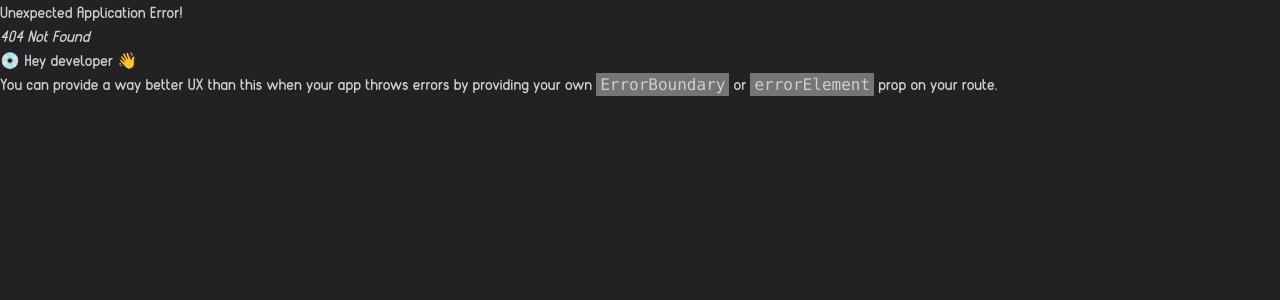
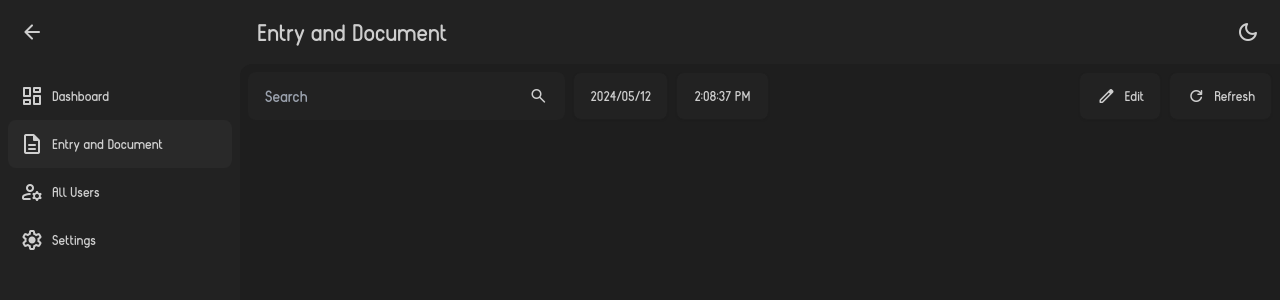
Before and after one commit to PenguinBotOnGithub/pkl-moment, a React (Vite) app in the folder frontend/: page /document in a window 1280 px wide. Before the commit this address had no page. Shown: the top 300 px of the page. Built offline with nearby package versions, Linux system fonts and the light colour scheme.

Commit message:
[MH]/Konfigurasi Routing

```diff
--- /dev/null
+++ b/frontend/src/routes/AllUsers.jsx
@@ -0,0 +1,24 @@
+import React from 'react';
+import Navbar from '../components/Navbar';
+import Sidebar from '../components/Sidebar';
+import { useTranslation } from 'react-i18next';
+import Search from '../components/Search';
+
+function AllUsers() {
+  const { t } = useTranslation();
+
+  return (
+    <div className="flex h-full">
+      <Sidebar index={2} />
+      <div className="flex-1 flex flex-col">
+        <Navbar title={t('All Users')} sidebar={true} />
+        <div className="flex-1 flex-nowrap bg-base-200 rounded-tl-xl p-2">
+          {/* Content in here */}
+          <Search />
+        </div>
+      </div>
+    </div>
+  );
+}
+
+export default AllUsers;
--- /dev/null
+++ b/frontend/src/routes/EntryDocument.jsx
@@ -0,0 +1,25 @@
+
+import React from 'react';
+import Navbar from '../components/Navbar';
+import Sidebar from '../components/Sidebar';
+import { useTranslation } from 'react-i18next';
+import Search from '../components/Search';
+
+function EntryDocument() {
+  const { t } = useTranslation();
+
+  return (
+    <div className="flex h-full">
+      <Sidebar index={1} />
+      <div className="flex-1 flex flex-col">
+        <Navbar title={t('Entry and Document')} sidebar={true} />
+        <div className="flex-1 flex-nowrap bg-base-200 rounded-tl-xl p-2">
+          {/* Content in here */}
+          <Search />
+        </div>
+      </div>
+    </div>
+  );
+}
+
+export default EntryDocument;
--- /dev/null
+++ b/frontend/src/routes/Settings.jsx
@@ -0,0 +1,25 @@
+
+import React from 'react';
+import Navbar from '../components/Navbar';
+import Sidebar from '../components/Sidebar';
+import { useTranslation } from 'react-i18next';
+import Search from '../components/Search';
+
+function Settings() {
+  const { t } = useTranslation();
+
+  return (
+    <div className="flex h-full">
+      <Sidebar index={3} />
+      <div className="flex-1 flex flex-col">
+        <Navbar title={t('Settings')} sidebar={true} />
+        <div className="flex-1 flex-nowrap bg-base-200 rounded-tl-xl p-2">
+          {/* Content in here */}
+          <Search />
+        </div>
+      </div>
+    </div>
+  );
+}
+
+export default Settings;
```
Also changed, not shown: frontend/src/App.jsx (+22 -3 lines).
